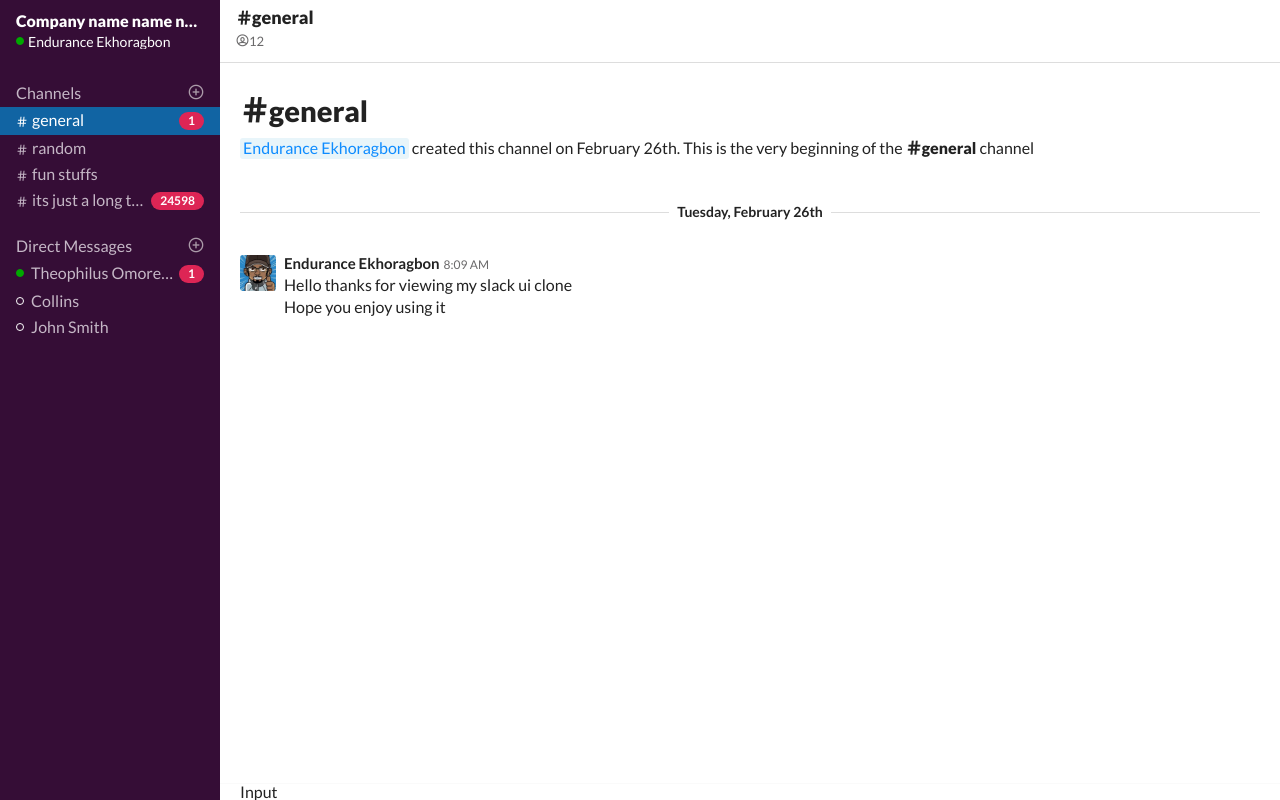
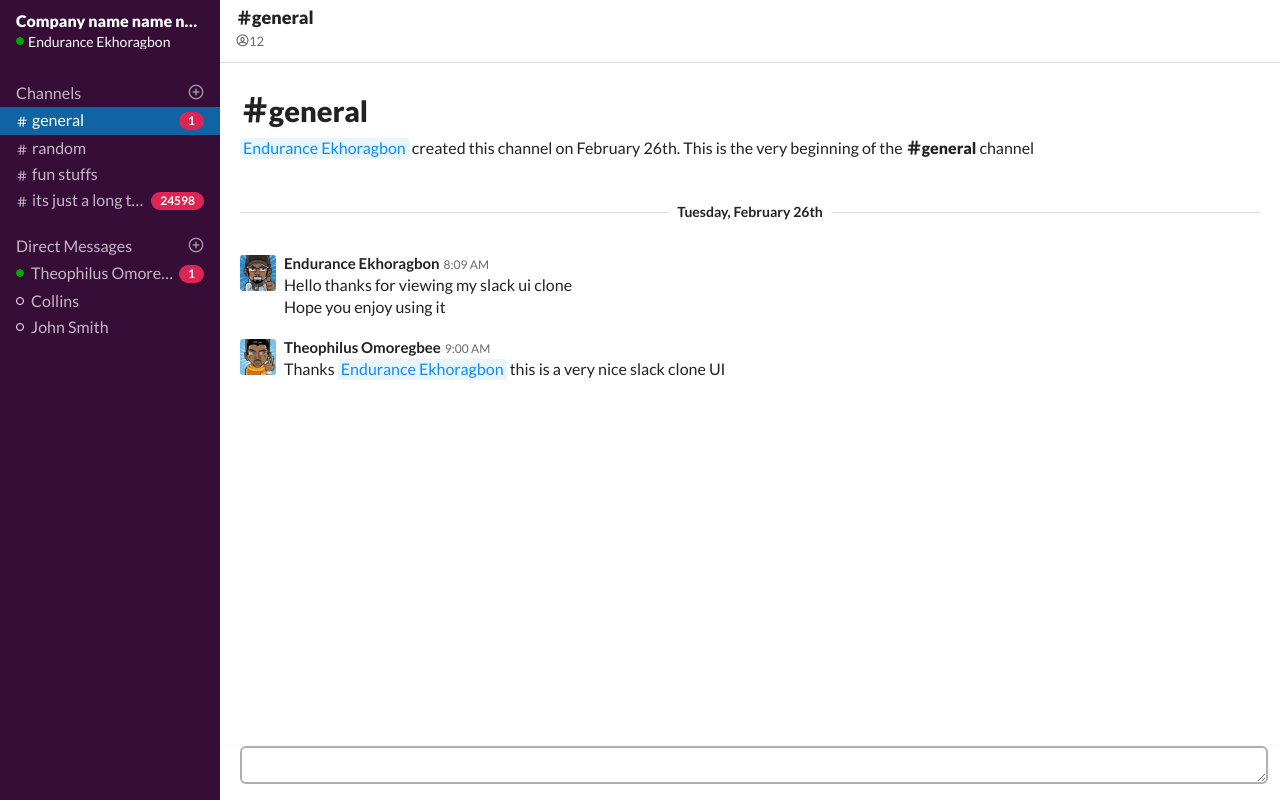
Before and after one commit to eddieos/slack-clone-angular-ui, an Angular app: page / in a window 1280 px wide. Built offline with nearby package versions, Linux system fonts and the light colour scheme.

Commit message:
styles: text area added to input component

```diff
--- a/src/app/layout/main-content/main-content.component.scss
+++ b/src/app/layout/main-content/main-content.component.scss
@@ -15,7 +15,6 @@
 
 .message-input {
   background-color: #ffffff;
-  width: 100%;
   border-top: 1px solid #fafafa;
-  padding: 0 1.25rem;
+  padding: 0 1.25rem 16px;
 }
--- a/src/app/layout/main-content/message-content/message-content.component.html
+++ b/src/app/layout/main-content/message-content/message-content.component.html
@@ -1,6 +1,6 @@
 <h2 class="message-title channel">general</h2>
 <div class="">
-  <a href="#" class="user-highlight tooltips">Endurance Ekhoragbon</a>  created this channel on February 26th. This is the very beginning of the <span class="channel">general</span> channel
+  <a href="#" class="user-highlight">Endurance Ekhoragbon</a>  created this channel on February 26th. This is the very beginning of the <span class="channel">general</span> channel
 </div>
 
 <div class="title-divider">
@@ -22,3 +22,17 @@
     <div class="message"><span class="timestamp">8:25 AM</span> Hope you enjoy using it </div>
   </div>
 </div>
+
+<div class="message-block">
+  <a href="#" class="user-avatar">
+    <img src="assets/imgs/theophy.jpeg" alt="">
+  </a>
+
+  <div class="message-text">
+    <div>
+      <a href="#" class="user-name">Theophilus Omoregbee</a>
+      <span class="timestamp">9:00 AM</span>
+      <div class="message">Thanks <a href="#" class="user-highlight tooltips">Endurance Ekhoragbon</a> this is a very nice slack clone UI</div>
+    </div>
+  </div>
+</div>
--- a/src/app/layout/main-content/message-content/message-content.component.scss
+++ b/src/app/layout/main-content/message-content/message-content.component.scss
@@ -40,7 +40,8 @@
 
 .message-block {
   display: flex;
-  padding: 12px 0;
+  padding: 12px 1.25rem;
+  margin: 0 -1.25rem;
 
   &:hover {
     background-color: #fafafa;
--- a/src/app/layout/main-content/message-input/message-input.component.html
+++ b/src/app/layout/main-content/message-input/message-input.component.html
@@ -1,3 +1,3 @@
 <div>
-  Input
+  <textarea name="" id=""></textarea>
 </div>
--- a/src/app/layout/main-content/message-input/message-input.component.scss
+++ b/src/app/layout/main-content/message-input/message-input.component.scss
@@ -0,0 +1,5 @@
+textarea {
+  width: 100%;
+  border: 2px solid #aeaeae;
+  border-radius: 6px;
+}
```
Also changed, not shown: src/assets/imgs/theophy.jpeg (added).
